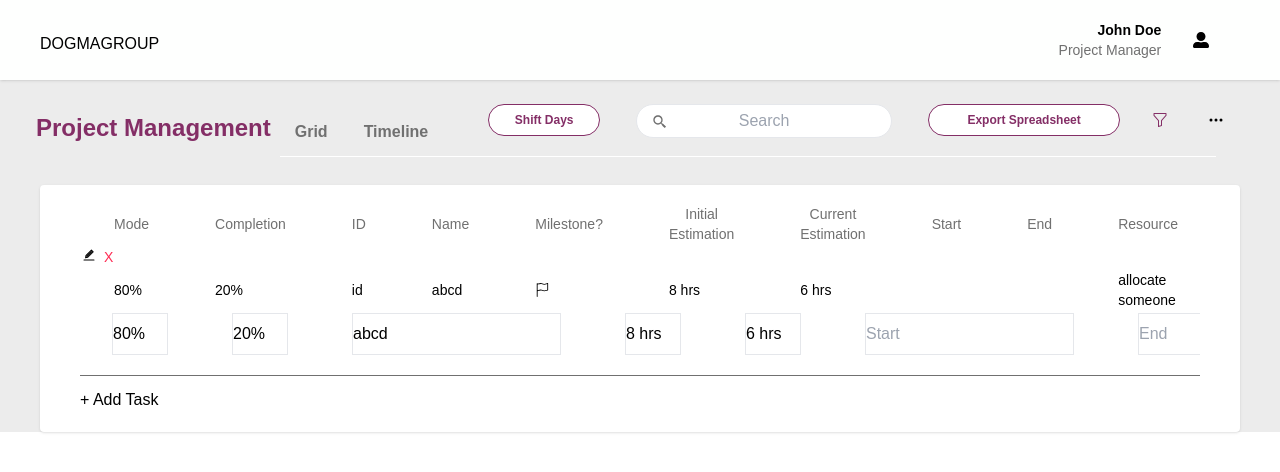
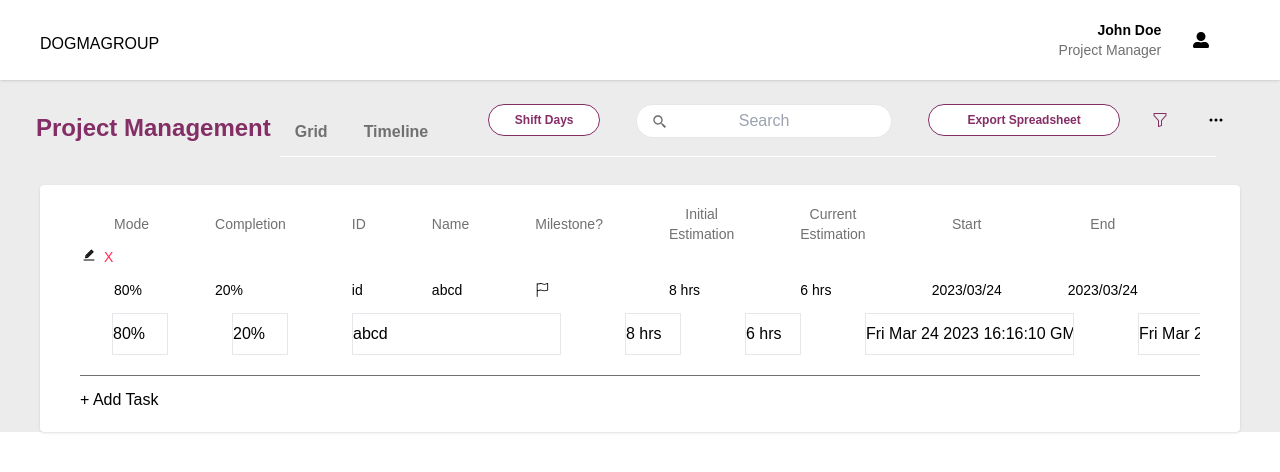
Before and after one commit to pushkar1995/pm-reactapp, a React (Create React App) app: page / in a window 1280 px wide. Both pictures are taken after a click on the button "Edit". Shown: the top 472 px of the page. Built offline with nearby package versions, Linux system fonts and the light colour scheme.

Commit message:
Basic CRUD with Datepicker

```diff
--- a/src/Components/Grid/AddTaskForm.tsx
+++ b/src/Components/Grid/AddTaskForm.tsx
@@ -14,7 +14,7 @@ const AddTForm = (props: AddTaskFormProps) => {
     // const [ milestone, setMilestone ] = useState('')
     const [ initialEstimation, setInitialEstimation ] = useState('')
     const [ currentEstimation, setCurrentEstimation ] = useState('')
-    const [ startDate, setStartDate ]  = useState(new Date())
+    const [ startDate, setStartDate ]  = useState<any>(new Date())
     const [ endDate, setEndDate ] = useState<any>(new Date())
     const [ resource, setResource ] = useState('')
     const [ status, setStatus ] = useState('')
@@ -45,13 +45,12 @@ const AddTForm = (props: AddTaskFormProps) => {
         setCurrentEstimation(e.target.value)
     }
 
-    const handleStartDateChange = (e: ChangeEvent<HTMLButtonElement>): void => {
-        setStartDate(new Date(e.target.value))
+    const handleStartDateChange = (e: ChangeEvent<HTMLInputElement>): void => {
+        setStartDate(e.target.value)
     }
 
     const handleEndDateChange = (e: ChangeEvent<HTMLInputElement>): void => {
         setEndDate(e.target.value)
-        console.log(endDate)
     }
 
     const handleResourceChange = (e: ChangeEvent<HTMLInputElement>): void => {
@@ -166,13 +165,13 @@ const AddTForm = (props: AddTaskFormProps) => {
             onChange={handleCurrentEstimation}
 
           />
-          <Datepicker
-            // title='StartDate'
-            // type='date'
+          <input
+            title='StartDate'
+            type='date'
             // placeholder='Start'
             // className='h-15 w-15 mx-8 border'
-            // value={startDate}
-            // onChange={handleStartDateChange}
+            value={startDate}
+            onChange={handleStartDateChange}
           />
           <input
             title='EndDate'
--- a/src/Components/Grid/EditTaskForm.tsx
+++ b/src/Components/Grid/EditTaskForm.tsx
@@ -14,8 +14,8 @@ const EditGridForm = (props: EditTaskFormProps) => {
     // const [ updatedMilestone, setUpdatedMilestone ] = useState(currentData.milestone)
     // const [ updatedInitialEstimation, setUpdatedInitialEstimation ] = useState(currentData.initialEstimation)
     const [ updatedCurrentEstimation, setUpdatedCurrentEstimation ] = useState(currentData.currentEstimation)
-    const [ updatedStartDate, setUpdatedStartDate ] = useState(currentData.startDate)
-    const [ updatedEndDate, setUpdatedEndDate ] = useState(currentData.endDate)
+    const [ updatedStartDate, setUpdatedStartDate ] = useState<any>(currentData.startDate)
+    const [ updatedEndDate, setUpdatedEndDate ] = useState<any>(currentData.endDate)
     const [ updatedResource, setUpdatedResource ] = useState(currentData.resource)
     const [ updatedStatus, setUpdatedStatus ] = useState(currentData.status)
     const [ updatedDep, setUpdatedDep ] = useState(currentData.dep)
@@ -47,11 +47,11 @@ const EditGridForm = (props: EditTaskFormProps) => {
     }
 
     const handleStartDateChange = (e: ChangeEvent<HTMLInputElement>): void => {
-        // setUpdatedStartDate(e.target.value)
+        setUpdatedStartDate(e.target.value)
     }
 
     const handleEndDateChange = (e: ChangeEvent<HTMLInputElement>): void => {
-        // setUpdatedEndDate(e.target.value)
+        setUpdatedEndDate(e.target.value)
     }
 
     const handleResourceChange = (e: ChangeEvent<HTMLInputElement>): void => {
@@ -167,8 +167,8 @@ const EditGridForm = (props: EditTaskFormProps) => {
             type='text'
             placeholder='Start'
             className='h-15 w-15 mx-8 border'
-            // value={updatedStartDate}
-            // onChange={handleStartDateChange}
+            value={updatedStartDate}
+            onChange={handleStartDateChange}
             // ref={dateInputRef}
           />
           <input
@@ -176,7 +176,7 @@ const EditGridForm = (props: EditTaskFormProps) => {
             type='text'
             placeholder='End'
             className='h-15 w-15 mx-8 border'
-            // value={updatedEndDate}
+            value={updatedEndDate}
             onChange={handleEndDateChange}
           />
           <input
--- a/src/Components/Grid/GridList.tsx
+++ b/src/Components/Grid/GridList.tsx
@@ -2,7 +2,7 @@ import React from 'react'
 import { Task } from '../pmapp.types'
 import { AiTwotoneEdit } from "react-icons/ai"
 import { BsFlag } from "react-icons/bs"
-
+import dayjs from 'dayjs'
 interface GridTaskListProps {
   taskArray: Task[],
   onDeleteClickHnd(id: Number): any,
@@ -78,18 +78,10 @@ const GridList = (props: GridTaskListProps) => {
                 <td className="px-8">{task.initialEstimation}</td>
                 <td className="px-8">{task.currentEstimation}</td>
                 <td className="px-8">
-                    {/* {task.startDate} */}
-                    {/* <input
-                        title='StartDate'
-                        type='date'
-                        // placeholder='Start'
-                        // className='h-15 w-15 mx-8 border'
-                        // value={startDate}
-                        // onChange={handleStartDateChange}
-                    /> */}
+                  {dayjs(task.startDate).format('YYYY/MM/DD')}
                 </td>
                 <td className="px-8">
-                  {/* {task.endDate} */}
+                  {dayjs(task.endDate).format('YYYY/MM/DD')}
                 </td>
                 <td className="px-8">{task.resource}</td>
                 <td className="px-8">{task.status}</td>
```
